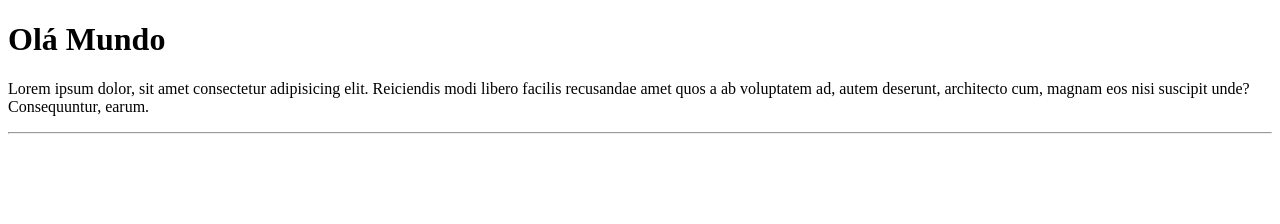
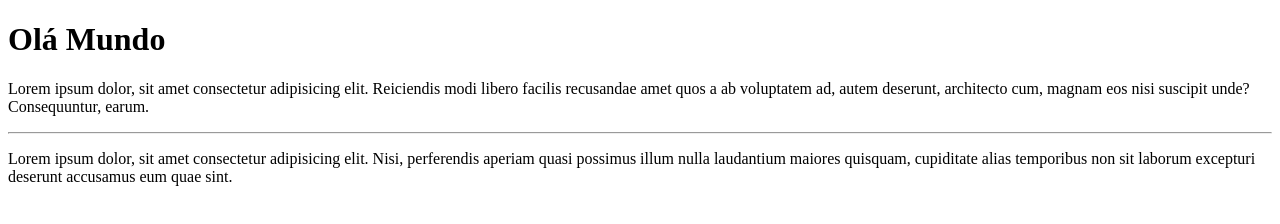
Before and after one commit to EnedinoAndre/Ola-Mundo, a plain HTML site: page site-exemplo/index.html in a window 1280 px wide. Drawn offline with Linux system fonts and the light colour scheme.

Commit message:
adicionei um parágrafo

```diff
--- a/site-exemplo/index.html
+++ b/site-exemplo/index.html
@@ -12,6 +12,7 @@
     <h1>Olá Mundo</h1>
     <p>Lorem ipsum dolor, sit amet consectetur adipisicing elit. Reiciendis modi libero facilis recusandae amet quos a ab voluptatem ad, autem deserunt, architecto cum, magnam eos nisi suscipit unde? Consequuntur, earum.</p>
     <hr>
+    <p>Lorem ipsum dolor, sit amet consectetur adipisicing elit. Nisi, perferendis aperiam quasi possimus illum nulla laudantium maiores quisquam, cupiditate alias temporibus non sit laborum excepturi deserunt accusamus eum quae sint.</p>
 
 </body>
 </html>
```
